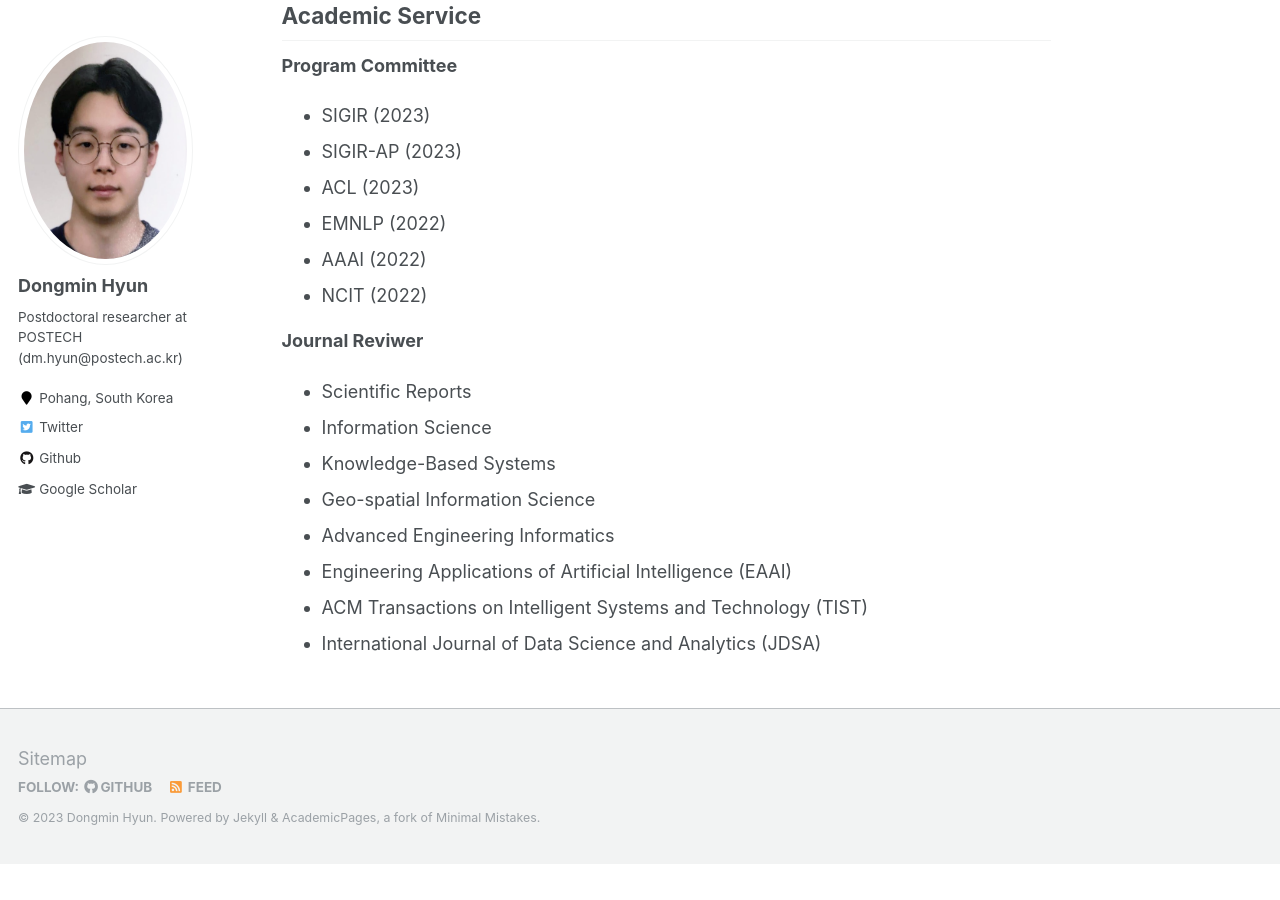
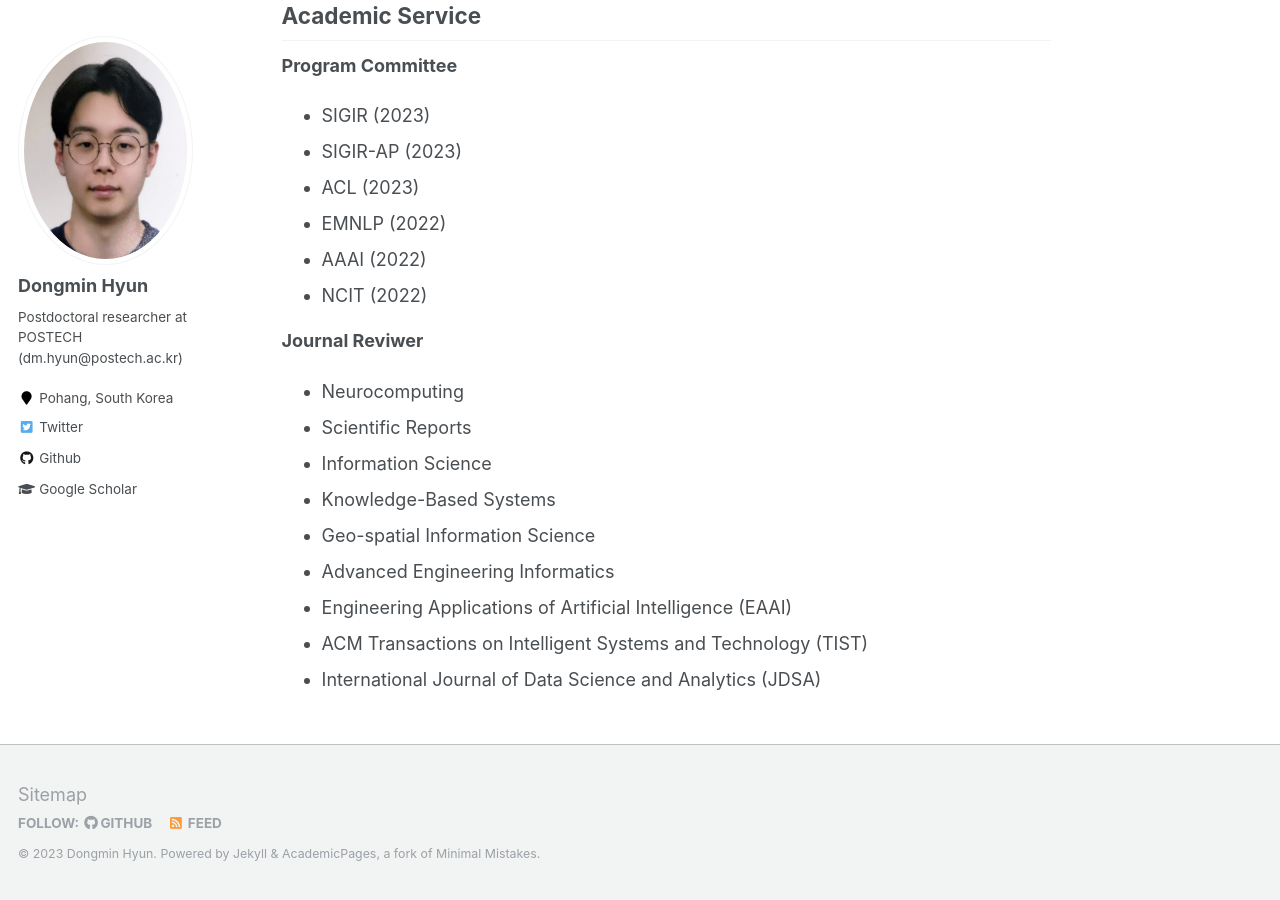
Before and after one commit to dmhyun/dmhyun.github.io, a Jekyll site: the page built from _pages/about.md, in a window 1280 px wide and 900 px high, scrolled down 1967 px. Built offline with Jekyll 4.4.1, drawn with Linux system fonts in a browser that asks for light colours; before the commit the page ends 2831 px from its top, so only the background shows below that.

Commit message:
Update about.md

```diff
--- a/_pages/about.md
+++ b/_pages/about.md
@@ -70,6 +70,7 @@ Academic Service
 - NCIT (2022)
 
 **Journal Reviwer**
+- Neurocomputing
 - Scientific Reports
 - Information Science
 - Knowledge-Based Systems
```
